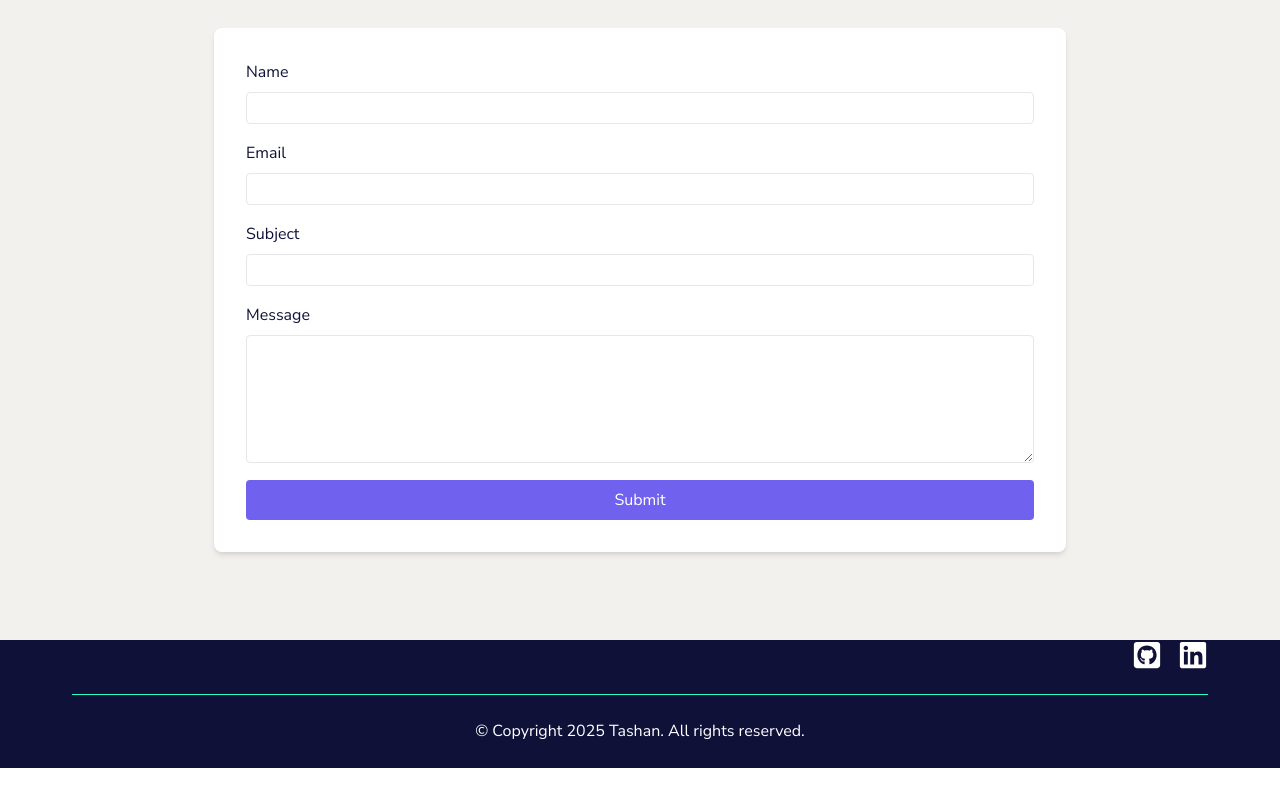
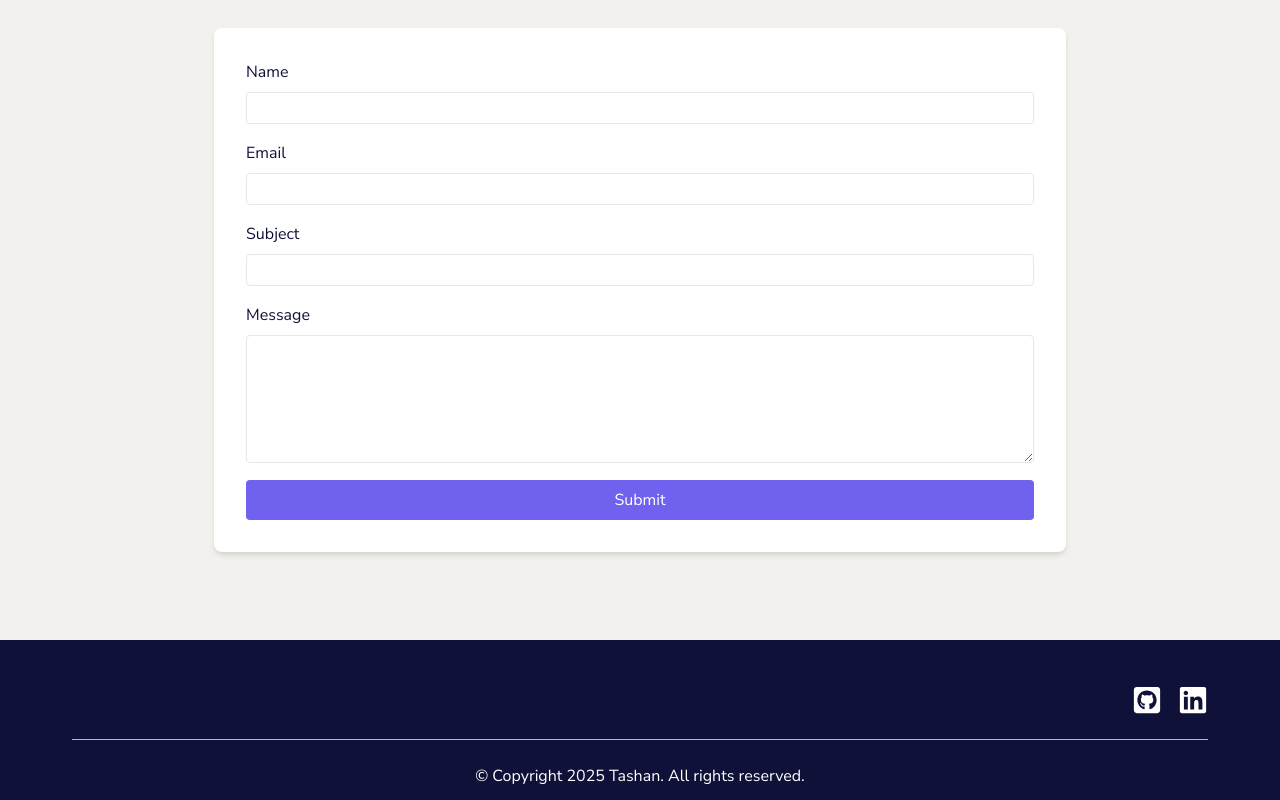
Before and after one commit to gillemta/portfolio-v2, a React (Vite) app: page / in a window 1280 px wide. Shown: the part 3360-4160 px from the top of the page. Before the commit the page ends 4128 px from the top, so only its background shows below. Built offline with nearby package versions, Linux system fonts and the light colour scheme; no server answers.

Commit message:
Fixed footer, added download button functionality and added hover states

```diff
--- a/src/components/layout/Footer.tsx
+++ b/src/components/layout/Footer.tsx
@@ -2,17 +2,14 @@ import { FaGithubSquare, FaLinkedin } from "react-icons/fa";
 
 export function Footer() {
     return (
-        <footer className="h-32 bg-primary text-secondary">
-            { }
+        <footer className="bg-primary text-secondary pt-8">
             <div className="container">
-                <div className="grid grid-cols-1 gap-6">
-                    <div className="flex justify-end space-x-4">
+                <div className="flex flex-col items-center justify-center min-h-32 gap-6">
+                    <div className="flex justify-end space-x-4 w-full">
                         <FaGithubSquare size={30} />
                         <FaLinkedin size={30} />
                     </div>
-
                     <div className="w-full border-t border-accent" />
-
                     <div className="text-center">
                         <p>© Copyright 2025 Tashan. All rights reserved.</p>
                     </div>
```
